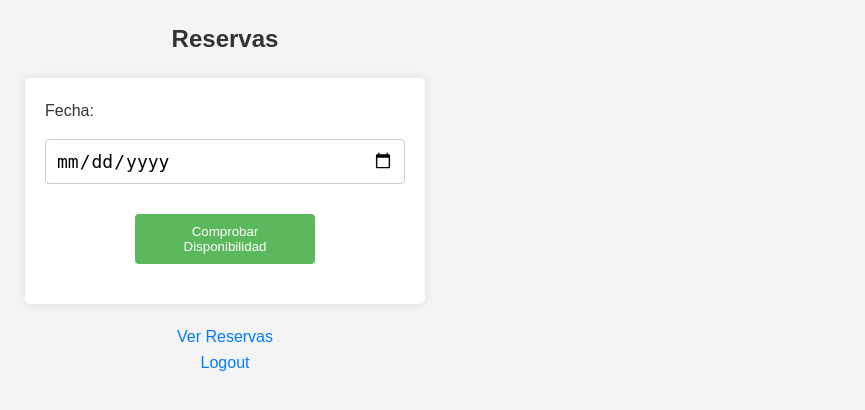
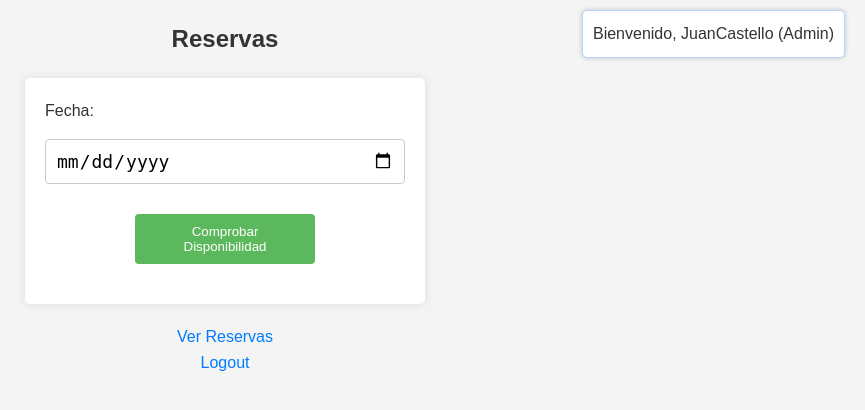
Before and after one commit to JC3545/SistemaQuinta, a Flask app: page /reservar in a window 1280 px wide. Shown: the top 410 px of the page, without its empty margins (415-1280 px from the left). Run offline with Flask 3, Linux system fonts and the light colour scheme; a user stored in the database is signed in.

Commit message:
Asignacion de roles a los usuarios

```diff
--- a/app.py
+++ b/app.py
@@ -14,7 +14,11 @@ def get_db_connection():
 # Inicializar la base de datos
 def init_db():
     conn = get_db_connection()
-    conn.execute('CREATE TABLE IF NOT EXISTS users (id INTEGER PRIMARY KEY, username TEXT UNIQUE, password TEXT)')
+    conn.execute('CREATE TABLE IF NOT EXISTS users (id INTEGER PRIMARY KEY, username TEXT UNIQUE, password TEXT, role TEXT)')
+
+    # Agregar el usuario administrador por defecto
+    conn.execute('INSERT OR IGNORE INTO users (id, username, password, role) VALUES (?, ?, ?, ?)', (1, 'admin', 'admin_password', 'administrador'))
+
     conn.execute('CREATE TABLE IF NOT EXISTS reservas (id INTEGER PRIMARY KEY, fecha TEXT, nombre TEXT, telefono TEXT, tipo_evento TEXT, total REAL, seña REAL, fecha_seña TEXT, metodo_pago TEXT, dirigido_a TEXT, resto REAL, observaciones TEXT)')
     conn.commit()
     conn.close()
@@ -43,7 +47,14 @@ def login():
 
     # Lógica de inicio de sesión exitoso
     session['username'] = username
+    session['role'] = user['role']  # Guardar el rol del usuario en la sesión
     return redirect(url_for('reservar'))
+
+@app.route('/logout')
+def logout():
+    session.clear()
+    flash('Has cerrado sesión exitosamente.')
+    return redirect(url_for('home'))
 
 @app.route('/register', methods=['GET', 'POST'])
 def register():
@@ -53,7 +64,8 @@ def register():
 
         conn = get_db_connection()
         try:
-            conn.execute('INSERT INTO users (username, password) VALUES (?, ?)', (username, password))
+            # Todos los nuevos usuarios son colaboradores por defecto
+            conn.execute('INSERT INTO users (username, password, role) VALUES (?, ?, ?)', (username, password, 'colaborador'))
             conn.commit()
             flash('Usuario registrado con éxito')
             return redirect(url_for('home'))
@@ -64,11 +76,26 @@ def register():
 
     return render_template('register.html')
 
+
 @app.route('/reservar')
 def reservar():
-    # Aquí podrías obtener las fechas reservadas desde tu base de datos
     fechas_reservadas = ["2024-09-25", "2024-09-28", "2024-09-30"]
-    return render_template('reservar.html', fechas_reservadas=fechas_reservadas)
+    username = session.get('username')  # Obtener el nombre de usuario de la sesión
+    role = session.get('role')  # Obtener el rol de la sesión
+    return render_template('reservar.html', fechas_reservadas=fechas_reservadas, username=username, role=role)
+
+# Agregar otros administradores (descomentar si es necesario)
+# def agregar_administrador(username, password):
+#     conn = get_db_connection()
+#     conn.execute('INSERT INTO users (username, password, role) VALUES (?, ?, ?)', (username, password, 'administrador'))
+#     conn.commit()
+#     conn.close()
+
+def actualizar_roles():
+    conn = get_db_connection()
+    conn.execute("UPDATE users SET role = 'colaborador' WHERE role IS NULL OR role = '';")
+    conn.commit()
+    conn.close()
 
 
 @app.route('/check_fecha', methods=['POST'])
@@ -87,11 +114,9 @@ def check_fecha():
 @app.route('/reservas')
 def reservas():
     conn = get_db_connection()
-    # Ordenar las reservas por fecha de forma ascendente
     reservas = conn.execute('SELECT * FROM reservas ORDER BY fecha ASC').fetchall()
     conn.close()
 
-    # Formatear la fecha en cada reserva
     reservas_format = []
     for reserva in reservas:
         fecha = datetime.strptime(reserva['fecha'], '%Y-%m-%d').strftime('%d/%m/%Y')
@@ -113,7 +138,6 @@ def reservas():
 
     return render_template('ver_reservas.html', reservas=reservas_format)
 
-
 @app.route('/ver/<int:id>')
 def ver_reserva(id):
     conn = get_db_connection()
@@ -121,10 +145,7 @@ def ver_reserva(id):
     conn.close()
 
     if reserva:
-        # Convertir la reserva en un diccionario para modificarla
         reserva_dict = dict(reserva)
-
-        # Formatear las fechas
         reserva_dict['fecha'] = datetime.strptime(reserva['fecha'], '%Y-%m-%d').strftime('%d/%m/%Y')
         if reserva['fecha_seña']:
             reserva_dict['fecha_seña'] = datetime.strptime(reserva['fecha_seña'], '%Y-%m-%d').strftime('%d/%m/%Y')
@@ -134,14 +155,12 @@ def ver_reserva(id):
         flash('Reserva no encontrada.')
         return redirect(url_for('reservar'))
 
-
 @app.route('/editar/<int:id>', methods=['GET', 'POST'])
 def editar_reserva(id):
     conn = get_db_connection()
     reserva = conn.execute('SELECT * FROM reservas WHERE id = ?', (id,)).fetchone()
 
     if request.method == 'POST':
-        # Recoger los datos del formulario
         nombre = request.form['nombre']
         telefono = request.form['telefono']
         tipo_evento = request.form['tipo_evento']
@@ -153,7 +172,6 @@ def editar_reserva(id):
         resto = request.form['resto']
         observaciones = request.form['observaciones']
 
-        # Actualizar la reserva en la base de datos
         conn.execute('''UPDATE reservas
                         SET nombre = ?, telefono = ?, tipo_evento = ?, total = ?, seña = ?, fecha_seña = ?,
                             metodo_pago = ?, dirigido_a = ?, resto = ?, observaciones = ?
@@ -165,7 +183,6 @@ def editar_reserva(id):
         flash('Reserva actualizada con éxito.')
         return redirect(url_for('reservas'))
 
-    # Si el método es GET, mostramos el formulario con los datos de la reserva existente
     reserva_dict = dict(reserva)  # Convertimos el objeto a diccionario para que sea modificable
     return render_template('editar_reserva.html', reserva=reserva_dict)
 
@@ -177,8 +194,6 @@ def eliminar_reserva(id):
     conn.close()
     flash('Reserva eliminada con éxito')
     return redirect(url_for('reservas'))
-
-
 
 @app.route('/ingresar_cliente', methods=['POST'])
 def ingresar_cliente():
@@ -205,4 +220,5 @@ def ingresar_cliente():
 
 if __name__ == '__main__':
     init_db()  # Inicializa la base de datos si no existe
+    actualizar_roles()
     app.run(debug=True)
--- a/static/styles.css
+++ b/static/styles.css
@@ -30,6 +30,15 @@ h2 {
     box-shadow: 0 0 10px rgba(0, 0, 0, 0.1);
 }
 
+.user-info {
+    background-color: #e7f3fe; /* Color de fondo para el recuadro */
+    border: 1px solid #b6d4fe; /* Borde del recuadro */
+    border-radius: 5px; /* Bordes redondeados */
+    padding: 10px; /* Espaciado interno */
+    margin-bottom: 20px; /* Margen inferior para separar del resto */
+    text-align: center; /* Centrar texto */
+}
+
 form {
     max-width: 400px;
     margin: 20px auto;
@@ -55,6 +64,17 @@ textarea {
     border: 1px solid #ccc;
     border-radius: 4px;
 }
+
+.user-info {
+    position: absolute; /* Posiciona el elemento */
+    top: 10px; /* Ajusta la distancia desde la parte superior */
+    right: 20px; /* Ajusta la distancia desde la derecha */
+    background-color: #fff; /* Fondo blanco para el recuadro */
+    padding: 10px; /* Espaciado interno */
+    border-radius: 5px; /* Bordes redondeados */
+    box-shadow: 0 0 5px rgba(0, 0, 0, 0.2); /* Sombra suave */
+}
+
 
 button {
     width: 100%;
@@ -114,7 +134,6 @@ button:hover {
     opacity: 0.8; /* Efecto de hover */
 }
 
-
 a {
     margin: 0 5px; /* Espacio entre los enlaces */
     color: #007bff;
--- a/templates/reservar.html
+++ b/templates/reservar.html
@@ -9,6 +9,13 @@
 <body>
     <div class="form-container">
         <h2>Reservas</h2>
+
+        {% if username %}
+            <div class="user-info">
+                <p>Bienvenido, {{ username }} ({{ role }})</p>
+            </div>
+        {% endif %}
+
         <form method="POST" action="/check_fecha">
             <label for="fecha">Fecha:</label>
             <input type="date" id="fecha" name="fecha" class="large-input" required>
```
Also changed, not shown: reservas.db.
